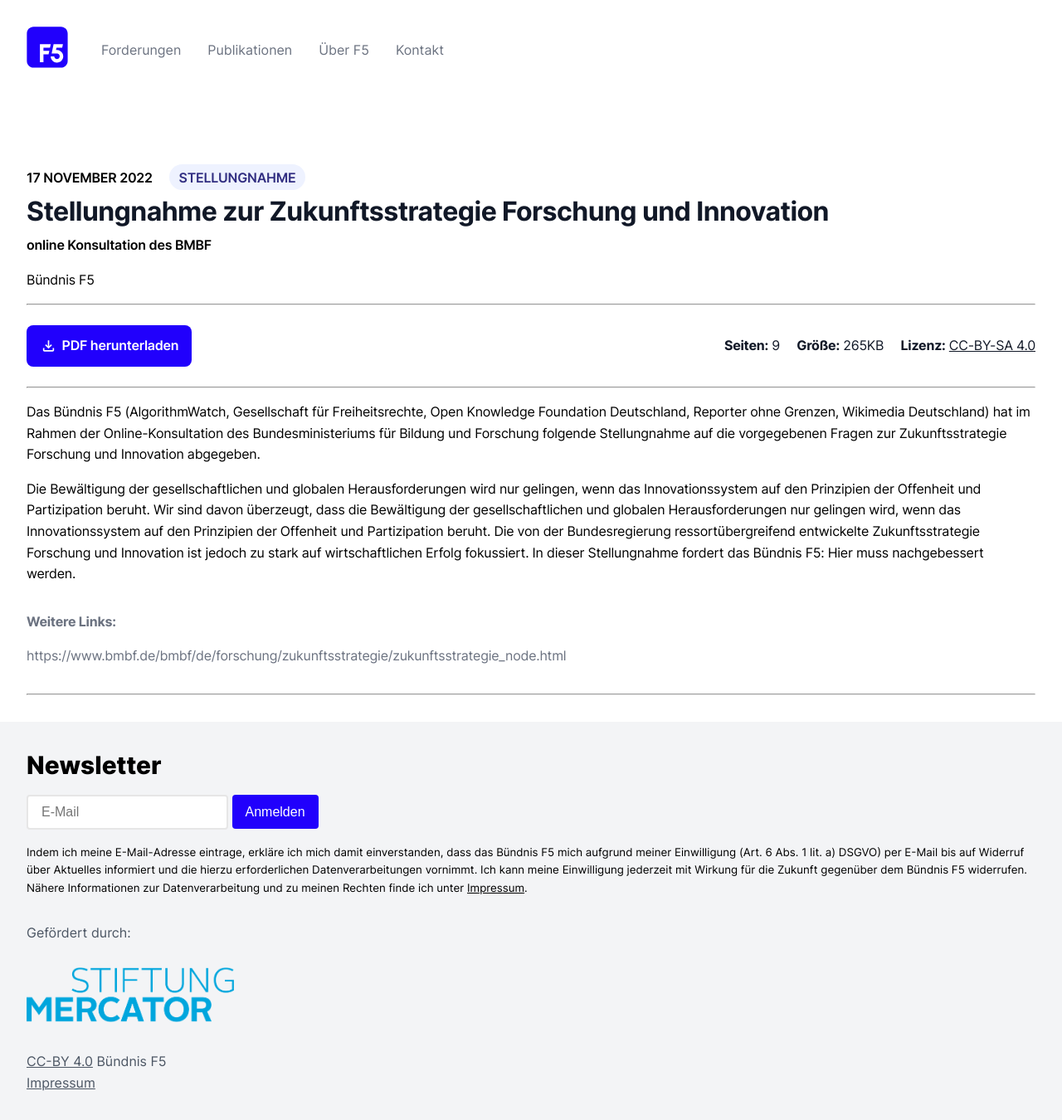
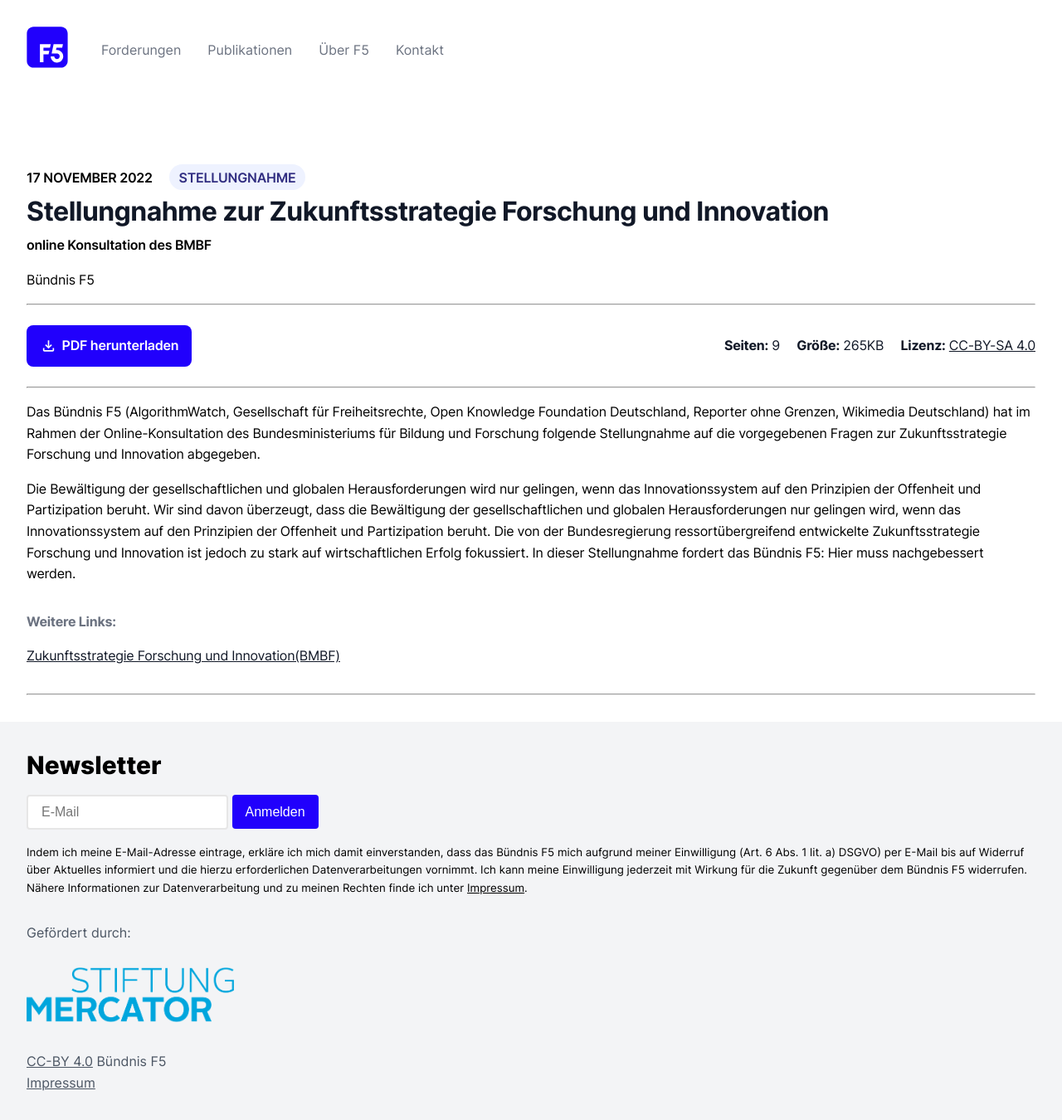
Before and after one commit to okfde/buendnis-f5, a Jekyll site: the page built from _publikationen/zukunftsstrategie.md, in a window 1280 px wide. Shown: the whole page at 83% size. Built offline with Jekyll 4.4.1, drawn with Linux system fonts in a browser that asks for light colours.

Commit message:
Update zukunftsstrategie.md

```diff
--- a/_publikationen/zukunftsstrategie.md
+++ b/_publikationen/zukunftsstrategie.md
@@ -16,7 +16,7 @@
 license:
     type: CC-BY-SA 4.0
     url: https://creativecommons.org/licenses/by-sa/4.0/
-extra: https://www.bmbf.de/bmbf/de/forschung/zukunftsstrategie/zukunftsstrategie_node.html
+extra: "[Zukunftsstrategie Forschung und Innovation(BMBF)](https://www.bmbf.de/bmbf/de/forschung/zukunftsstrategie/zukunftsstrategie_node.html)"
 ---
 
 Das Bündnis F5 (AlgorithmWatch, Gesellschaft für Freiheitsrechte, Open Knowledge Foundation Deutschland, Reporter ohne Grenzen, Wikimedia Deutschland) hat im Rahmen der Online-Konsultation des Bundesministeriums für Bildung und Forschung folgende Stellungnahme auf die vorgegebenen Fragen zur Zukunftsstrategie Forschung und Innovation abgegeben.
```
